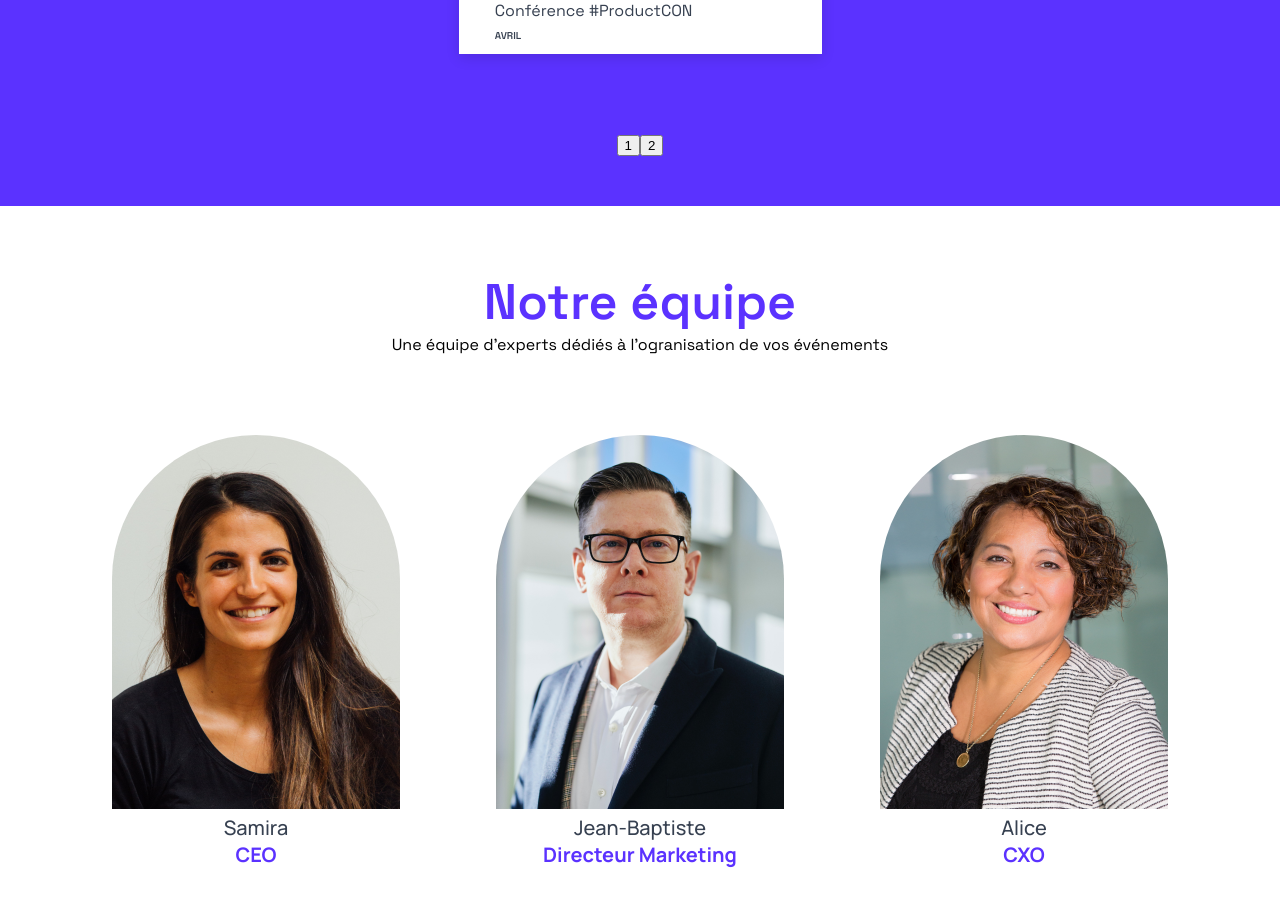
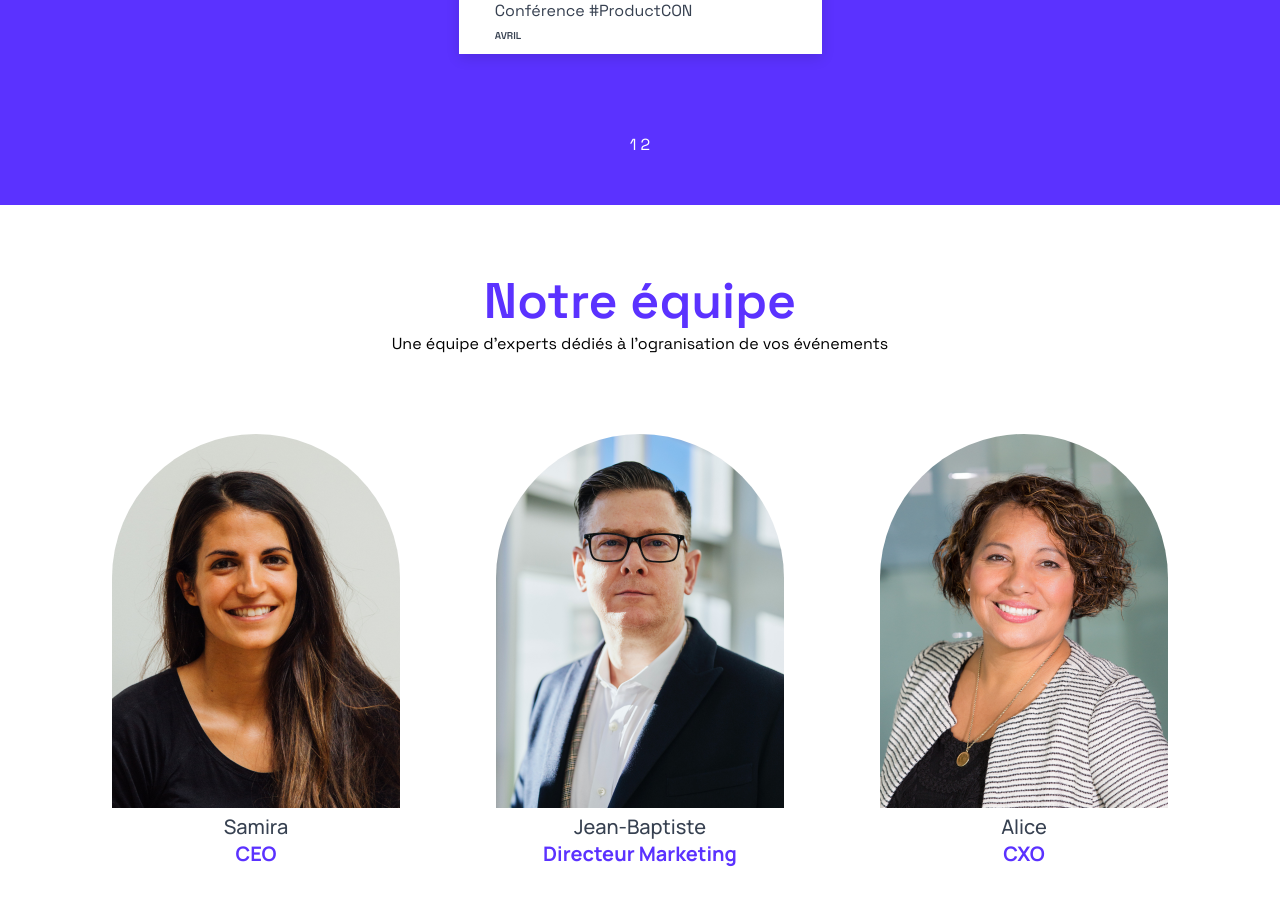
Before and after one commit to AxelSteph/OpenClassroom-debugez, a React (Create React App) app: page / in a window 1280 px wide. Shown: the part 3760-4678 px from the top of the page. Built offline with nearby package versions, Linux system fonts and the light colour scheme.

Commit message:
Réparation du changement de page pour la galerie

```diff
--- a/src/containers/Events/index.js
+++ b/src/containers/Events/index.js
@@ -65,15 +65,11 @@ const EventList = () => {
           </div>
 
           <div className="Pagination">
-            {[...Array(pageNumber)].map((_, n) => (
-              <button
-                // eslint-disable-next-line react/no-array-index-key
-                key={n}
-                type="button"
-                onClick={() => setCurrentPage(n + 1)}
-              >
+            {[...Array(pageNumber || 0)].map((_, n) => (
+              // eslint-disable-next-line react/no-array-index-key
+              <a key={n} href="#events" onClick={() => setCurrentPage(n + 1)}>
                 {n + 1}
-              </button>
+              </a>
             ))}
           </div>
         </>
```
